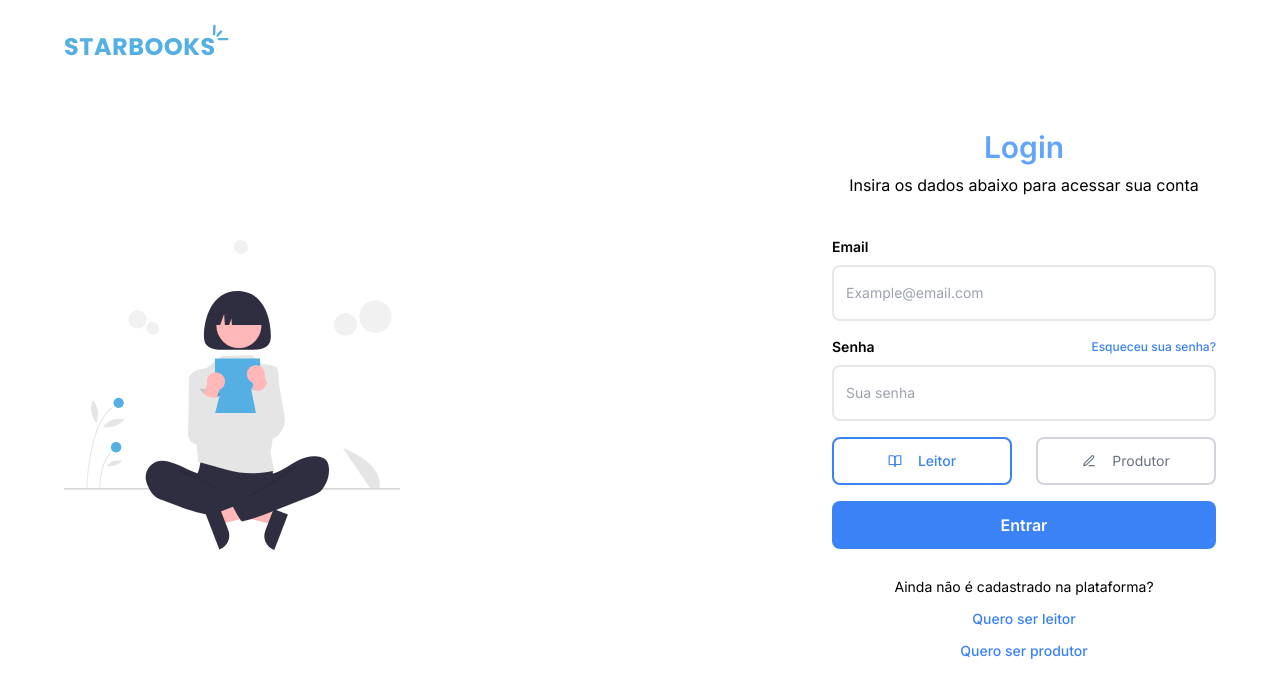
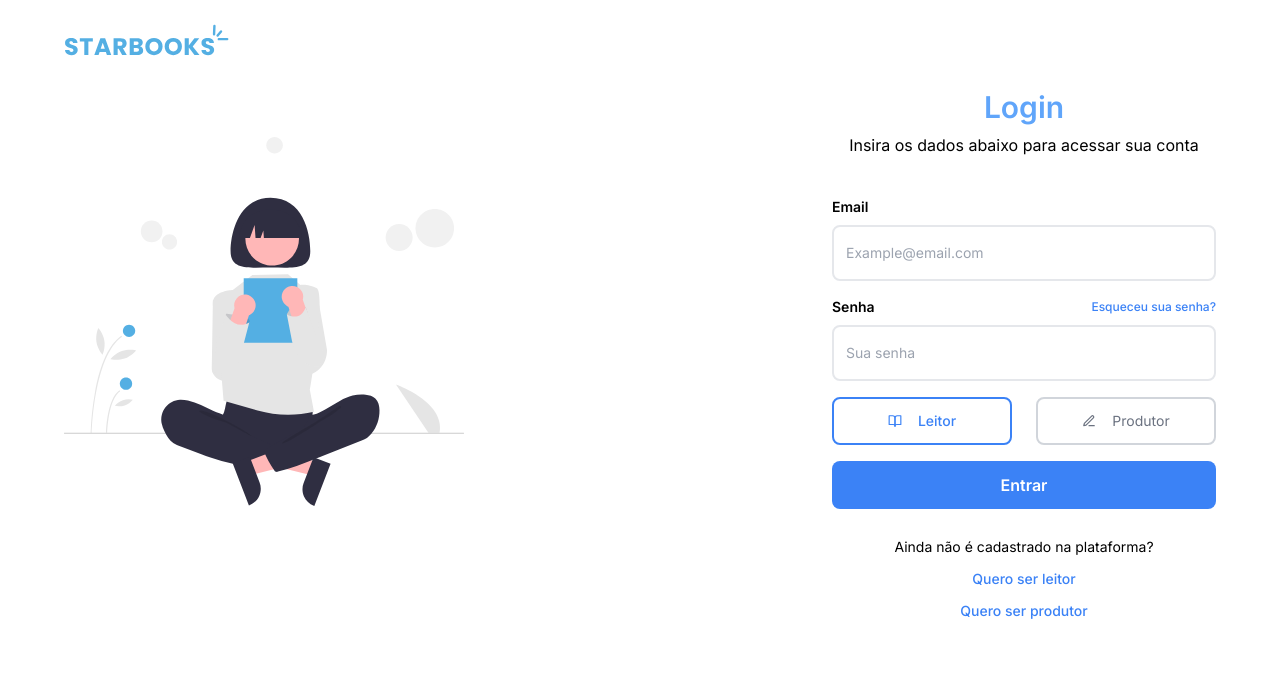
Before and after one commit to starbooks-uefs/starbooks_frontend, a Next.js app: page /login in a window 1280 px wide. Shown: the top 698 px of the page. Built offline with nearby package versions, Linux system fonts and the light colour scheme.

Commit message:
refact:Image do html para image do next e mudança na altura do formulário

```diff
--- a/src/app/login/page.tsx
+++ b/src/app/login/page.tsx
@@ -1,7 +1,8 @@
-import FormInput from "@/components/FormInput";
 import PasswordInputLogin from "@/components/PasswordInputLogin";
 import PrimaryButton from "@/components/PrimaryButton";
 import UserCategorySwitch from "@/components/UserCategorySwitch";
+import FormInput from "@/components/FormInput";
+import Image from "next/image";
 import Link from "next/link";
 
 export default function(){
@@ -9,8 +10,10 @@ export default function(){
         <header className="flex justify-between max-w-6xl m-auto my-6">
             <img src="/starbooks.svg" alt="logo" />
         </header>
-        <main className="flex justify-between items-center max-w-6xl m-auto my-16">
-            <div className="flex flex-col justify-center items-center"><img src="/undraw_reading.svg" alt="ilustration" /></div>
+        <main className="flex justify-between items-start max-w-6xl m-auto mt-15 h-[calc(100%-3rem)]">
+            <div className="flex justify-center items-center">
+                <Image className="mt-12" alt="ilustration" src="/undraw_reading.svg" width={400} height={400}/>
+            </div>
             <div className="flex flex-col w-full max-w-sm">
                 <div>
                     <h1 className="text-blue-400 font-semibold text-center text-3xl">Login</h1>
```
